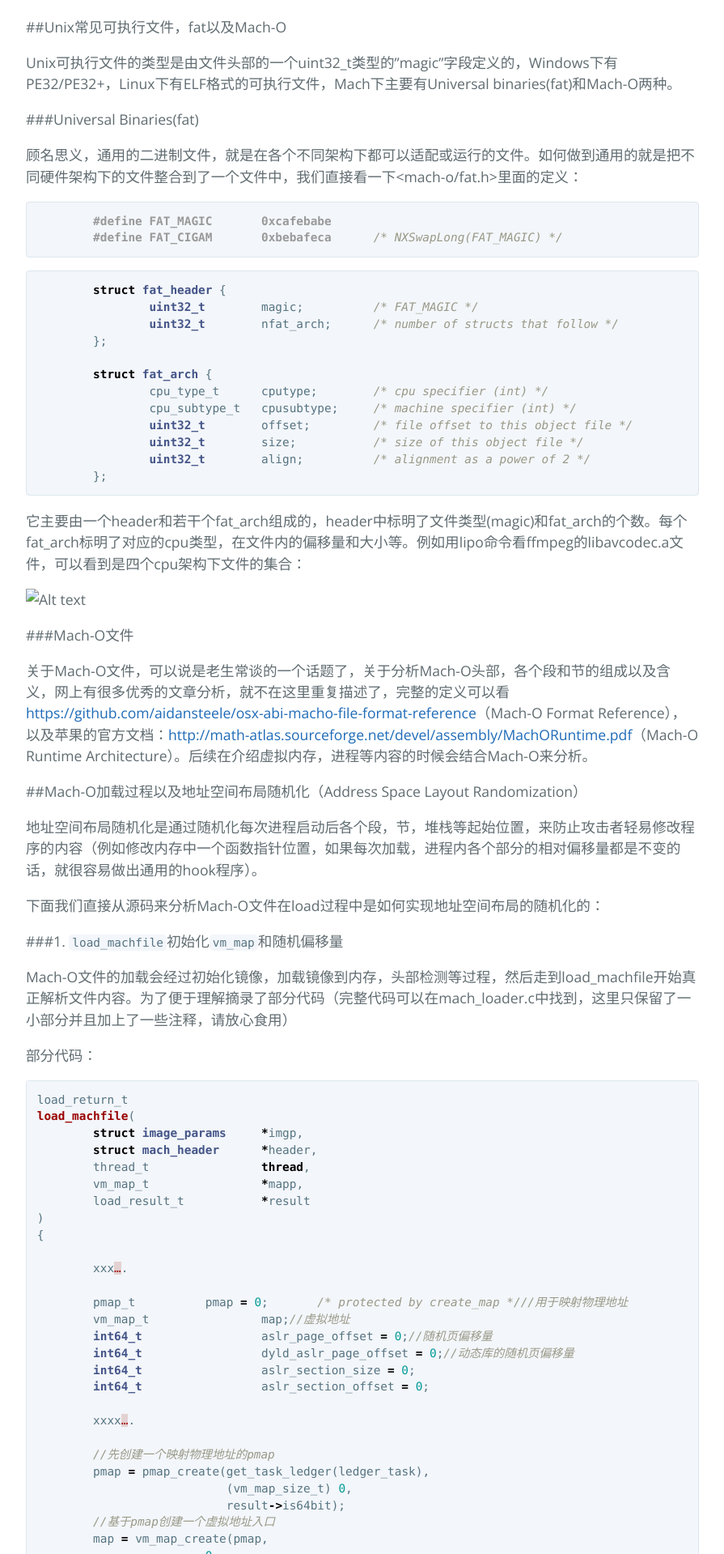
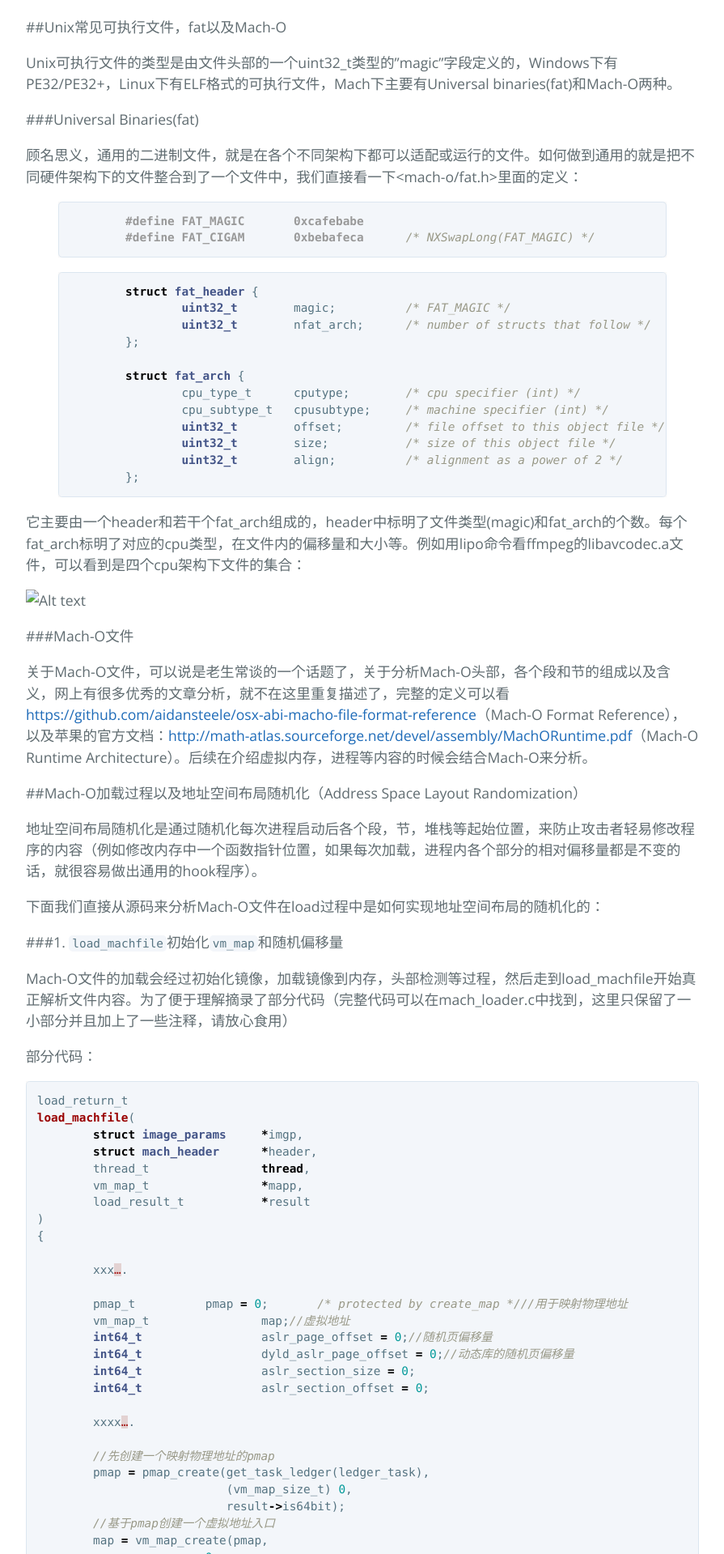
Before and after one commit to luchengzhong/gitblog, a Jekyll site: the page built from _posts/2011-12-31-【iOS 内核】源码解读（1）- Darwin架构和可执行文件加载.md, in a window 1280 px wide. Shown: the part 1749-3668 px from the top of the page at 81% size, without its empty margins (192-1087 px from the left). Built offline with Jekyll 4.4.1, drawn with Linux system fonts in a browser that asks for light colours; our own code applies the rules of GitHub Pages for plain Markdown files; the repository's description, which GitHub fills in, is left out.

Commit message:
test highlight

````diff
--- a/_posts/2011-12-31-【iOS 内核】源码解读（1）- Darwin架构和可执行文件加载.md
+++ b/_posts/2011-12-31-【iOS 内核】源码解读（1）- Darwin架构和可执行文件加载.md
@@ -53,11 +53,12 @@
 
 顾名思义，通用的二进制文件，就是在各个不同架构下都可以适配或运行的文件。如何做到通用的就是把不同硬件架构下的文件整合到了一个文件中，我们直接看一下<mach-o/fat.h>里面的定义：
 
-```cpp
+{% highlight cpp %}
 	#define FAT_MAGIC	0xcafebabe
 	#define FAT_CIGAM	0xbebafeca	/* NXSwapLong(FAT_MAGIC) */
-```
-```cpp
+{% endhighlight %}
+
+{% highlight cpp %}
 	struct fat_header {
 		uint32_t	magic;		/* FAT_MAGIC */
 		uint32_t	nfat_arch;	/* number of structs that follow */
@@ -70,7 +71,7 @@
 		uint32_t	size;		/* size of this object file */
 		uint32_t	align;		/* alignment as a power of 2 */
 	};
-```
+{% endhighlight %}
 
 它主要由一个header和若干个fat_arch组成的，header中标明了文件类型(magic)和fat_arch的个数。每个fat_arch标明了对应的cpu类型，在文件内的偏移量和大小等。例如用lipo命令看ffmpeg的libavcodec.a文件，可以看到是四个cpu架构下文件的集合：
 
````
